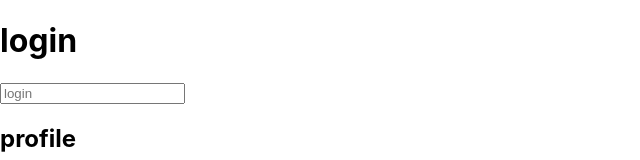
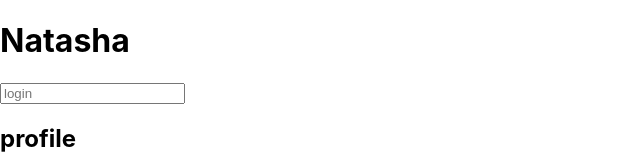
Before and after one commit to safronman/test_git2, a React (Create React App) app: page / in a window 1280 px wide. Shown: the top 160 px of the page, without its empty margins (0-640 px from the left). Built offline with nearby package versions, Linux system fonts and the light colour scheme.

Commit message:
add Natasha

```diff
--- a/src/App.js
+++ b/src/App.js
@@ -10,7 +10,7 @@ function App() {
 
 	return (
 		<div>
-			<h1>login</h1>
+			<h1>Natasha</h1>
 			<input type="text" placeholder={'login'}/>
 			<h2>profile</h2>
 			<img src="fdsfds/sdfdsf" alt="avatar"/>
```
